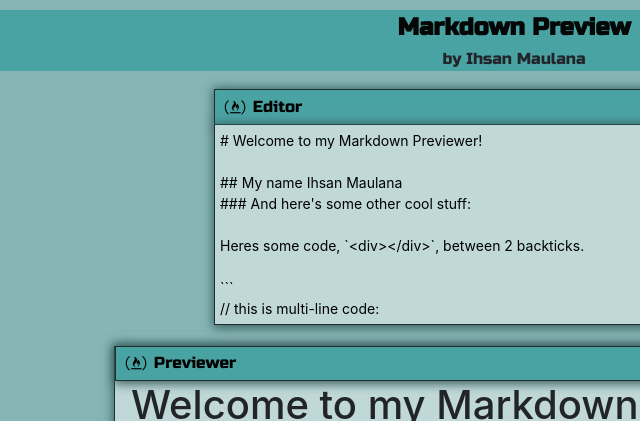
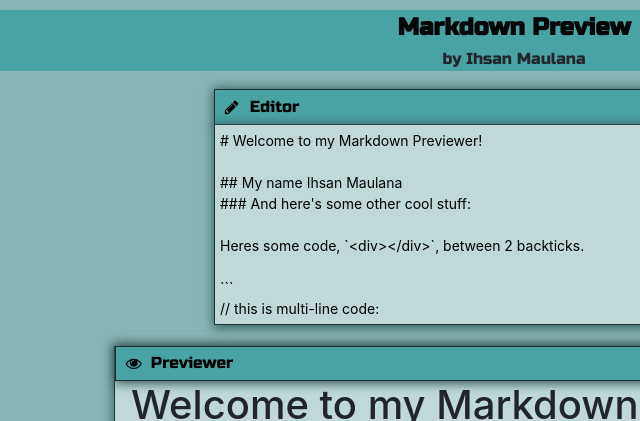
Before and after one commit to ihsanmaulana14/MarkdownPreviewer, a plain HTML site: page index.html in a window 1280 px wide. Shown: the top 421 px of the page, 126-766 px from the left. Drawn offline with nearby package versions, Linux system fonts and the light colour scheme.

Commit message:
Update index.html

```diff
--- a/index.html
+++ b/index.html
@@ -92,7 +92,7 @@ And here. | Okay. | I think we get it.
             </div>
             <div class="editorWrap">
                 <div class="toolbar">
-                    <i class="fa fa-free-code-camp" title="no-stuck-dub-sack"></i>Editor
+                    <i class="fa fa-pencil" title="no-stuck-dub-sack"></i>Editor
                     <i class="fa fa-arrows-alt"></i>
                 </div>
                 <textarea id="editor" type="text" onkeyup="updatePreview()"></textarea>
@@ -100,7 +100,7 @@ And here. | Okay. | I think we get it.
             <div class="converter"></div>
             <div class="previewWrap">
                 <div class="toolbar">
-                    <i class="fa fa-free-code-camp" title="no-stuck-dub-sack"></i>Previewer
+                    <i class="fa fa-eye" title="no-stuck-dub-sack"></i>Previewer
                     <i class="fa fa-arrows-alt"></i>
                 </div>
                 <div id="preview"></div>
```
